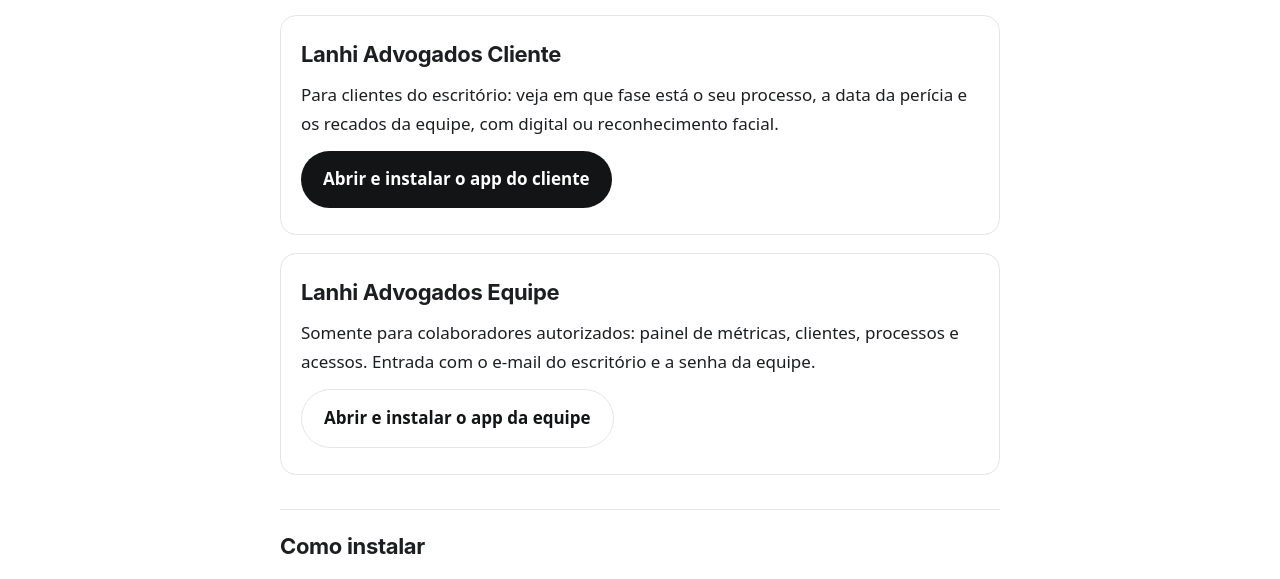
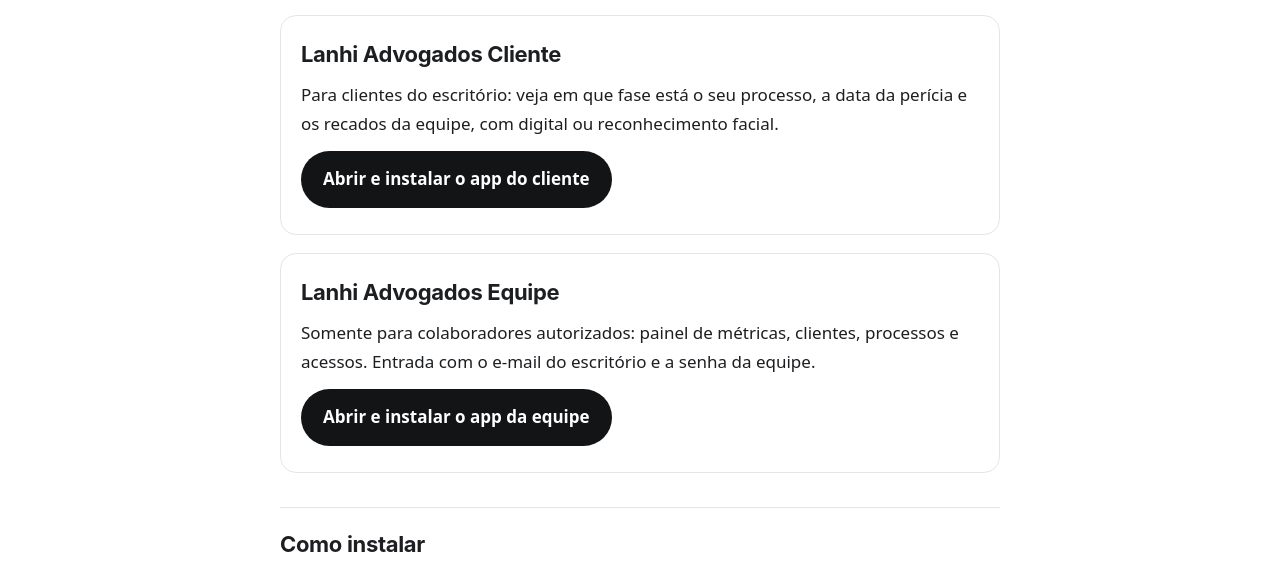
Before and after one commit to comerciallanhiadv-ship-it/Lanhiadvogados.com.br, a plain HTML site: page app.html in a window 1280 px wide. Shown: the part 187-766 px from the top of the page. Drawn offline with Linux system fonts and the light colour scheme.

Commit message:
Add files via upload

```diff
--- a/app.html
+++ b/app.html
@@ -52,7 +52,7 @@ h3{font-size:17px;margin:18px 0 6px}
 <section id="equipe" class="app-card">
 <h2>Lanhi Advogados Equipe</h2>
 <p>Somente para colaboradores autorizados: painel de métricas, clientes, processos e acessos. Entrada com o e-mail do escritório e a senha da equipe.</p>
-<p><a class="botao claro" href="equipe/">Abrir e instalar o app da equipe</a></p>
+<p><a class="botao" href="equipe/">Abrir e instalar o app da equipe</a></p>
 </section>
 
 <h2>Como instalar</h2>
```
